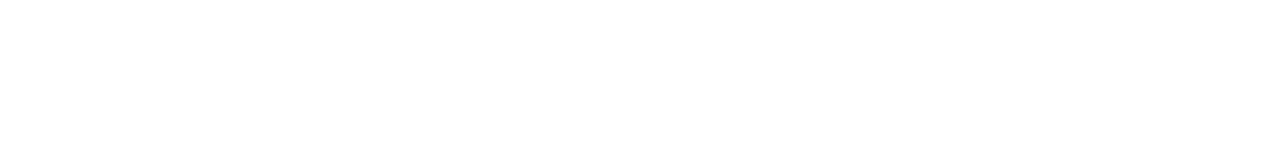
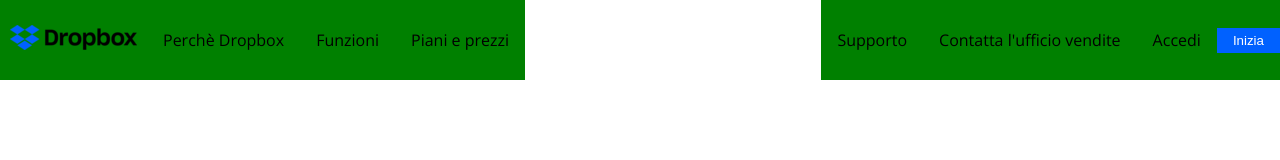
Before and after one commit to LeoneCarmelo/htmlcss-dropbox, a plain HTML site: page index.html in a window 1280 px wide. Drawn offline with nearby package versions, Linux system fonts and the light colour scheme.

Commit message:
Add header

```diff
--- a/assets/css/style.css
+++ b/assets/css/style.css
@@ -12,8 +12,15 @@ body {
 }
 /* #endregion Body */
 
+/* #region Common */
+.d-flex{
+    display: flex;
+}
+/* #endregion Common */
+
 /* #region Color */
 :root{
+    --header: white;
     --jumbo-bgblock9-ban: #b4d0e7;
     --btn: #0061ff;
     --desbord: #d1e9cd;
@@ -30,9 +37,48 @@ body {
 /* #endregion Color */
 
 /* #region Header */
+header{
+    width:100%;
+    height:80px;
+    position:sticky;
+    background-color: var(--header);
+    justify-content: space-between;
+}
+
+.menu{
+    height:100%;
+    align-items: center;
+    background-color: green;
+}
+
+.logo{
+    padding: 0 10px;
+}
+header ul{
+    list-style: none;
+}
+
+header ul li{
+    padding: 0 1rem;
+}
+
+.menu button{
+    padding:5px 1rem;
+    background-color: var(--btn);
+    border:none;
+    color: white;
+}
 /* #endregion Header */
 
 /* #region Main */
+/* .jumbotron{
+    background-color: var(--jumbo-bgblock9-ban);
+}
+
+.container{
+    max-width:1152px;
+    margin: auto;
+} */
 /* #endregion Main */
 
 /* #region Footer */
--- a/index.html
+++ b/index.html
@@ -11,6 +11,39 @@
     <link rel="stylesheet" href="./assets/css/style.css">
 </head>
 <body>
+    <!-- Header -->
+    <header class="d-flex">
+        <div class="menu left d-flex">
+            <div class="logo">
+                <img src="./assets/img/logo-small.png" alt="">
+            </div>
+            <ul class="d-flex">
+                <li>Perchè Dropbox</li>
+                <li>Funzioni</li>
+                <li>Piani e prezzi</li>
+            </ul>
+        </div>
 
+        <div class="menu right d-flex">
+            <ul class="d-flex">
+                <li>Supporto</li>
+                <li>Contatta l'ufficio vendite</li>
+                <li>Accedi</li>
+            </ul>
+            <button>Inizia</button>
+        </div>
+    </header>
+
+    <!-- Main -->
+    <main>
+        <!-- <section class="jumbotron">
+            <div class="container">
+                <h1>Tutto cio che ti serve per il lavoro, in un unico posto</h1>
+            </div>
+        </section> -->
+    </main>
+
+    <!-- Footer -->
+    <footer></footer>
 </body>
 </html>
```
